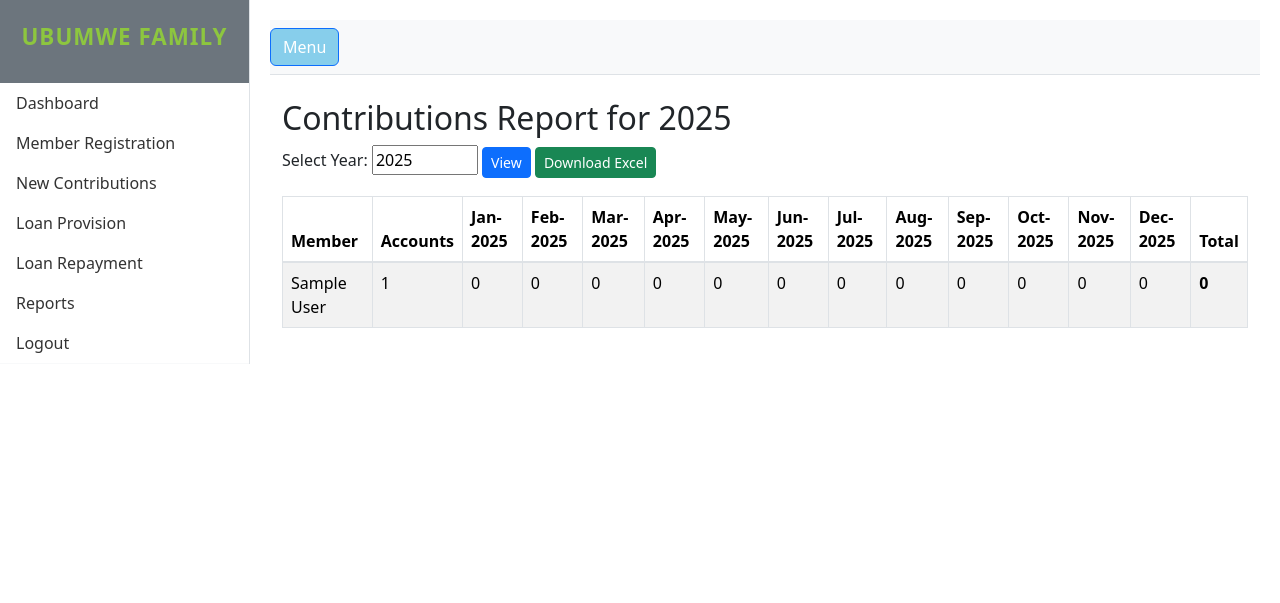
After one commit to OrigeneT/savings-group-management-system, a Flask app: page /reports/contributions in a window 1280 px wide. The commit adds this page. Shown: the top 603 px of the page. Run offline with Flask 3, Linux system fonts and the light colour scheme; a user stored in the database is signed in; tables that the repository leaves empty hold one stand-in row (values such as "Sample post"); parts of the project's set-up code (start-up, migrations or seed data) failed here and were passed over; some libraries are stand-ins or nearby versions.

Commit message:
Adding the contributions report

```diff
--- a/savings_group/app.py
+++ b/savings_group/app.py
@@ -516,6 +516,115 @@ def get_max_loan(member_id):
 
 
 
+from flask import make_response
+
+@app.route('/reports/contributions', methods=['GET', 'POST'])
+@login_required
+def contributions_report():
+    year = request.args.get('year', datetime.now().year, type=int)
+    members = Member.query.order_by(Member.first_name, Member.last_name).all()
+    # months = [f"{year}-{m}" for m in range(1, 13)]
+    months = [f"{year}-{m:02d}" for m in range(1, 13)]
+    month_labels = [datetime(year, m, 1).strftime("%b-%Y") for m in range(1, 13)]
+
+    # Query all contributions for the year
+    contributions = (
+        db.session.query(
+            Contribution.member_id,
+            Contribution.month,
+            db.func.sum(Contribution.daily_contr_amount).label('daily'),
+            db.func.sum(Contribution.monthly_contr_amount).label('monthly'),
+            db.func.sum(Contribution.social_contr_amount).label('social')
+        )
+        .filter(db.func.substr(Contribution.month, 1, 4) == str(year))
+        .group_by(Contribution.member_id, Contribution.month)
+        .all()
+    )
+
+    # Build maps for each contribution type
+    daily_map = {}
+    monthly_map = {}
+    social_map = {}
+    for member_id, month, daily, monthly, social in contributions:
+        daily_map.setdefault(member_id, {})[month] = daily or 0
+        monthly_map.setdefault(member_id, {})[month] = monthly or 0
+        social_map.setdefault(member_id, {})[month] = social or 0
+
+    # Prepare data for each sheet
+    def build_sheet(contrib_map, label):
+        rows = []
+        for member in members:
+            row = {
+                'Member': f"{member.first_name} {member.last_name}",
+                'Accounts': member.nber_of_accounts,
+            }
+            total = 0
+            for month, mlabel in zip(months, month_labels):
+                paid = contrib_map.get(member.id, {}).get(month, 0) or 0
+                row[mlabel] = paid
+                total += paid
+            row['Total'] = total
+            rows.append(row)
+        return rows
+
+
+    def build_combined_sheet():
+        combined_rows = []
+        for member in members:
+            row = {
+                'Member': f"{member.first_name} {member.last_name}",
+                'Accounts': member.nber_of_accounts,
+            }
+            total = 0
+            for month, mlabel in zip(months, month_labels):
+                paid = (
+                    (daily_map.get(member.id, {}).get(month, 0) or 0) +
+                    (monthly_map.get(member.id, {}).get(month, 0) or 0) +
+                    (social_map.get(member.id, {}).get(month, 0) or 0)
+                )
+                row[mlabel] = paid
+                total += paid
+            row['Total'] = total
+            combined_rows.append(row)
+        return combined_rows
+
+    combined_rows = build_combined_sheet()
+    daily_rows = build_sheet(daily_map, 'Daily')
+    monthly_rows = build_sheet(monthly_map, 'Monthly')
+    social_rows = build_sheet(social_map, 'Social')
+
+
+
+
+    if request.args.get('download') == 'excel':
+        import pandas as pd
+        output = BytesIO()
+        with pd.ExcelWriter(output, engine='openpyxl') as writer:
+            pd.DataFrame(combined_rows).to_excel(writer, index=False, sheet_name='All Contributions')
+            pd.DataFrame(daily_rows).to_excel(writer, index=False, sheet_name='Daily Contributions')
+            pd.DataFrame(monthly_rows).to_excel(writer, index=False, sheet_name='Monthly Contributions')
+            pd.DataFrame(social_rows).to_excel(writer, index=False, sheet_name='Social Contributions')
+        output.seek(0)
+        return send_file(
+            output,
+            mimetype="application/vnd.openxmlformats-officedocument.spreadsheetml.sheet",
+            download_name=f"Contributions_Report_{year}.xlsx",
+            as_attachment=True
+        )
+
+    # For web view, you can show one sheet (e.g., daily) or summarize as before
+    return render_template(
+        'contributions_report.html',
+        year=year,
+        month_labels=month_labels,
+        report_rows=combined_rows,
+        now=datetime.now()
+    )
+
+
+
+
+
 
 
 @app.route('/logout')
--- /dev/null
+++ b/savings_group/templates/contributions_report.html
@@ -0,0 +1,35 @@
+{% extends "custom_layout.html" %}
+{% block title %}Contributions Report{% endblock %}
+{% block content %}
+<h2>Contributions Report for {{ year }}</h2>
+<form method="get" class="mb-3">
+    <label for="year">Select Year:</label>
+    <input type="number" name="year" id="year" value="{{ year }}" min="2022" max="{{ now.year }}">
+    <button type="submit" class="btn btn-primary btn-sm">View</button>
+    <a href="{{ url_for('contributions_report', year=year, download='excel') }}" class="btn btn-success btn-sm">Download Excel</a>
+</form>
+<table class="table table-bordered table-striped table-hover align-middle">
+    <thead>
+        <tr>
+            <th>Member</th>
+            <th>Accounts</th>
+            {% for label in month_labels %}
+            <th>{{ label }}</th>
+            {% endfor %}
+            <th>Total</th>
+        </tr>
+    </thead>
+    <tbody>
+        {% for row in report_rows %}
+        <tr>
+            <td>{{ row.Member }}</td>
+            <td>{{ row.Accounts }}</td>
+            {% for label in month_labels %}
+            <td>{{ row[label] }}</td>
+            {% endfor %}
+            <td><strong>{{ row.Total }}</strong></td>
+        </tr>
+        {% endfor %}
+    </tbody>
+</table>
+{% endblock %}
--- a/savings_group/templates/custom_layout.html
+++ b/savings_group/templates/custom_layout.html
@@ -33,6 +33,7 @@
                     <a href="{{ url_for('contribute') }}" class="list-group-item list-group-item-action">New Contributions</a>
                     <a href="{{ url_for('loans') }}" class="list-group-item list-group-item-action">Loan Provision</a>
                     <a href="{{ url_for('loan_repayment') }}" class="list-group-item list-group-item-action">Loan Repayment</a>
+                    <a href="{{ url_for('contributions_report') }}" class="list-group-item list-group-item-action">Reports</a>
                     <a href="{{ url_for('logout') }}" class="list-group-item list-group-item-action">Logout</a>
                 </div>
             </div>
```
